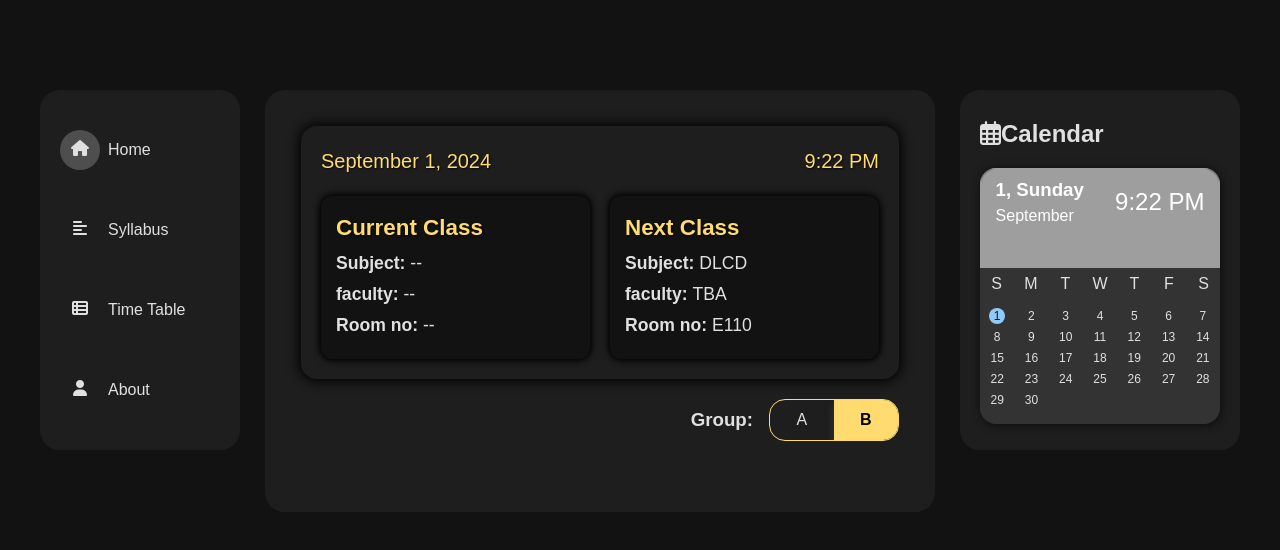
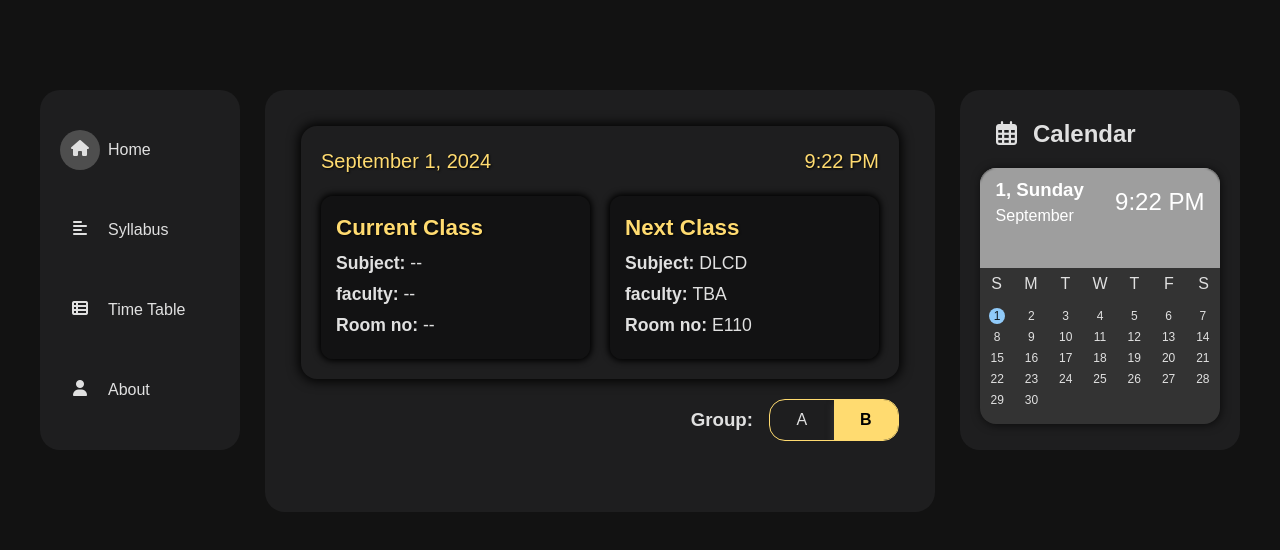
Before and after one commit to o0PHOENIX0o/Class_Schedule, a React (Vite) app: page / in a window 1280 px wide. Shown: the top 550 px of the page. Built offline with nearby package versions, Linux system fonts and the light colour scheme; grey boxes are pictures that could not be loaded; some icons are missing.

Commit message:
css update

```diff
--- a/src/assets/css/Calendar.module.css
+++ b/src/assets/css/Calendar.module.css
@@ -120,6 +120,9 @@ h2,h3,p{
 
 
 
+.date_picker h2 i {
+  padding: 0 1rem;
+}
 .date_picker {
   top: 60px;
   bottom: 0;
```
